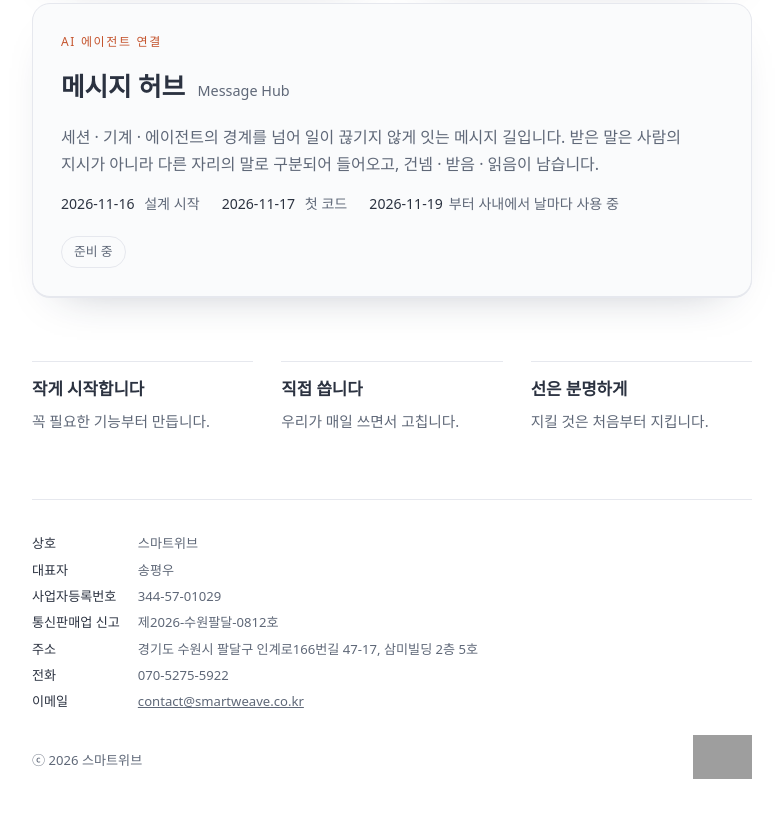
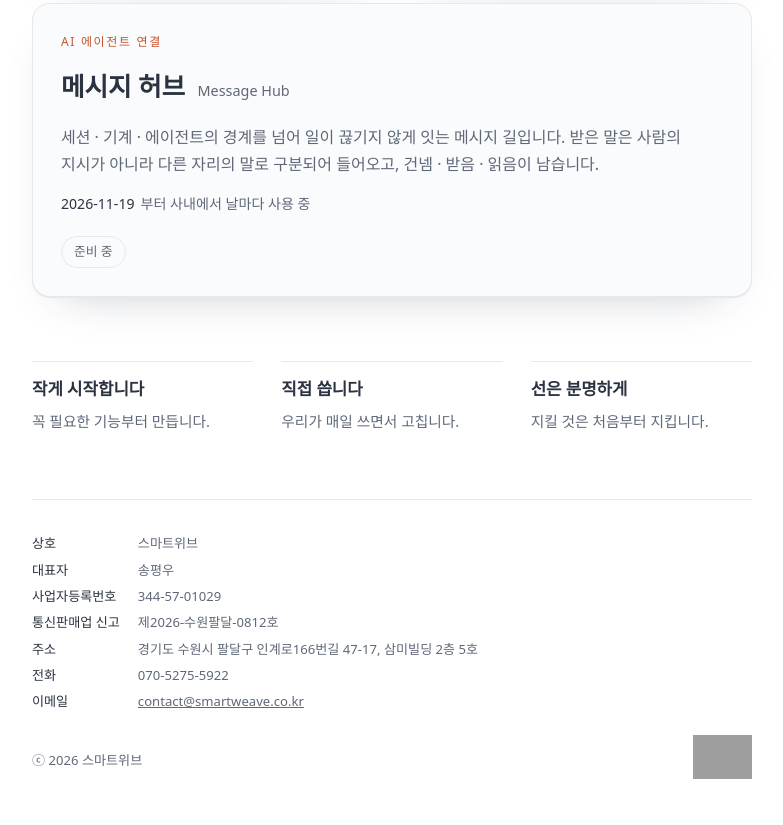
Before and after one commit to smart-weave/smart-weave.github.io, a plain HTML site: page index.html in a window 1280 px wide. Shown: the part 1208-2033 px from the top of the page, without its empty margins (248-1031 px from the left). Drawn offline with Linux system fonts and the light colour scheme; grey boxes are pictures that could not be loaded; a web font is replaced by a local one.

Commit message:
home: message hub card keeps only 'in daily use since 11-19' (owner 11-26 15:01)
Seat: 의장
Co-Authored-By: Claude Opus 5.5 <noreply@anthropic.com>
Claude-Session: https://claude.ai/code/session_01BuAEcQR3jeyB2ntc6KjUtK

```diff
--- a/index.html
+++ b/index.html
@@ -174,8 +174,6 @@
         <h2 id="hub-title">메시지 허브 <span class="en">Message Hub</span></h2>
         <p>세션 · 기계 · 에이전트의 경계를 넘어 일이 끊기지 않게 잇는 메시지 길입니다. 받은 말은 사람의 지시가 아니라 다른 자리의 말로 구분되어 들어오고, 건넴 · 받음 · 읽음이 남습니다.</p>
         <ul class="timeline" aria-label="메시지 허브 준비 기록">
-          <li><time datetime="2026-11-16">2026-11-16</time> 설계 시작</li>
-          <li><time datetime="2026-11-17">2026-11-17</time> 첫 코드</li>
           <li><time datetime="2026-11-19">2026-11-19</time>부터 사내에서 날마다 사용 중</li>
         </ul>
         <div class="row">
```
